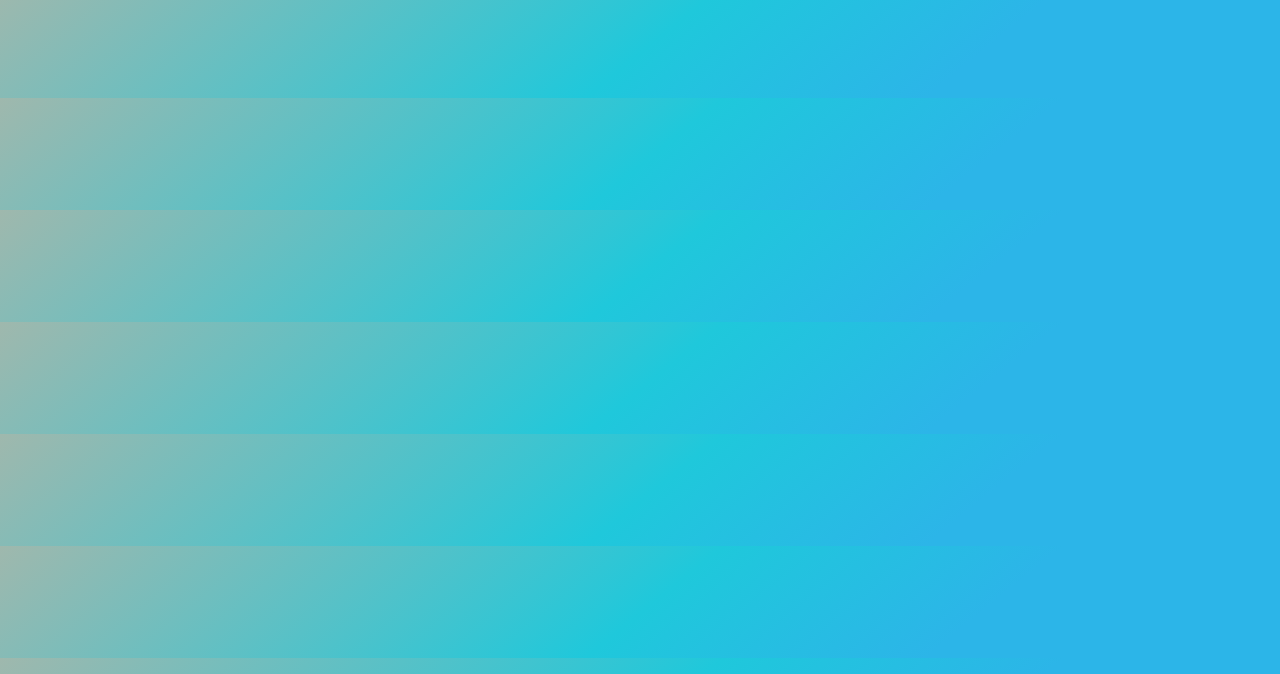
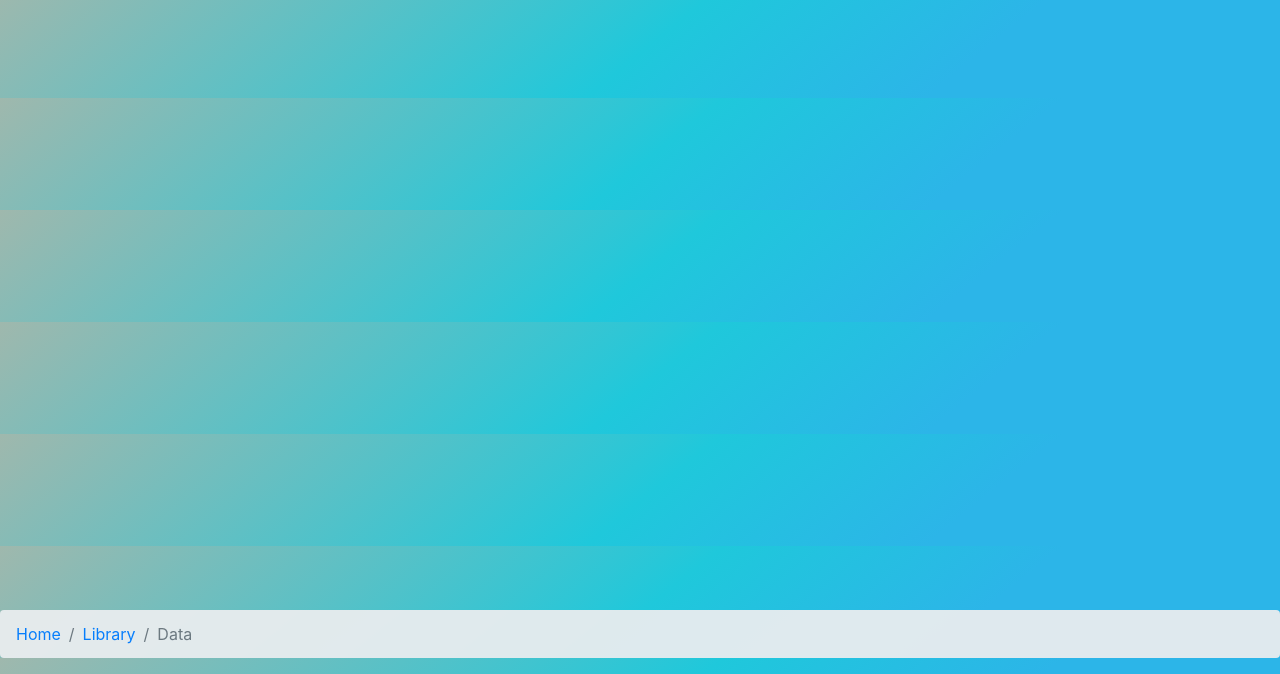
Before and after one commit to rohitkmr/gitlearning, a plain HTML site: page client/index.html in a window 1280 px wide. Shown: the part 126-800 px from the top of the page. Drawn offline with nearby package versions, Linux system fonts and the light colour scheme.

```diff
--- a/client/index.html
+++ b/client/index.html
@@ -10,7 +10,7 @@
     <script src="./app.js"></script>
 </head>
 <body>
-        <nav class="navbar navbar-expand-lg navbar-light bg-light">
+        <nav class="navbar sticky-top navbar-expand-lg navbar-light bg-light">
                 <a class="navbar-brand" href="#">My App</a>
                 <button class="navbar-toggler" type="button" data-toggle="collapse" data-target="#navbarSupportedContent" aria-controls="navbarSupportedContent" aria-expanded="false" aria-label="Toggle navigation">
                   <span class="navbar-toggler-icon"></span>
@@ -36,6 +36,13 @@
                 </div>
               </nav>
   <h1>First App</h1>
+      <nav aria-label="breadcrumb">
+        <ol class="breadcrumb">
+          <li class="breadcrumb-item"><a href="#">Home</a></li>
+          <li class="breadcrumb-item"><a href="#">Library</a></li>
+          <li class="breadcrumb-item active" aria-current="page">Data</li>
+        </ol>
+      </nav>
   <script src="https://code.jquery.com/jquery-3.2.1.slim.min.js" integrity="sha384-KJ3o2DKtIkvYIK3UENzmM7KCkRr/rE9/Qpg6aAZGJwFDMVNA/GpGFF93hXpG5KkN" crossorigin="anonymous"></script>
   <script src="https://cdnjs.cloudflare.com/ajax/libs/popper.js/1.12.9/umd/popper.min.js" integrity="sha384-ApNbgh9B+Y1QKtv3Rn7W3mgPxhU9K/ScQsAP7hUibX39j7fakFPskvXusvfa0b4Q" crossorigin="anonymous"></script>
   <script src="https://maxcdn.bootstrapcdn.com/bootstrap/4.0.0/js/bootstrap.min.js" integrity="sha384-JZR6Spejh4U02d8jOt6vLEHfe/JQGiRRSQQxSfFWpi1MquVdAyjUar5+76PVCmYl" crossorigin="anonymous"></script>
--- a/client/style.css
+++ b/client/style.css
@@ -4,3 +4,9 @@ body{
     color: white;
     opacity: 0.95;
 }
+
+.breadcrumb{
+    bottom: 0;
+    width: 100%;
+    position: absolute
+}
```
